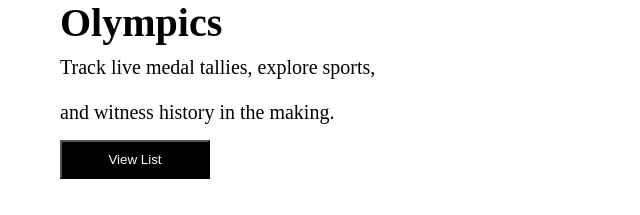
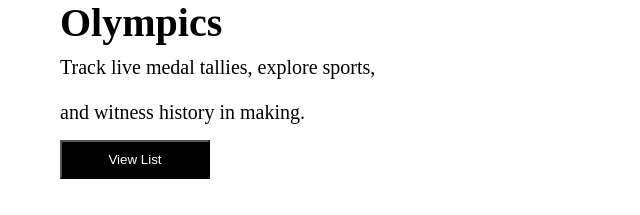
Before and after one commit to Bhuvansairam05/Olympics-List, a website: page index.html in a window 1280 px wide. Shown: the part 225-440 px from the top of the page, 0-640 px from the left. Drawn offline with Linux system fonts and the light colour scheme.

Commit message:
content change

```diff
--- a/index.html
+++ b/index.html
@@ -37,7 +37,7 @@
         <div class="homeTop">
             <div class="homeLeft">
                 <h1>Celebrate the Spirit of Olympics </h1>
-                <p>Track live medal tallies, explore sports, <br>and witness history in the making.</p>
+                <p>Track live medal tallies, explore sports, <br>and witness history in making.</p>
                 <a class="noStyle" href="#tableHead"><button class="viewList">View List</button></a>
             </div>
             <div class="homeRight">
```
